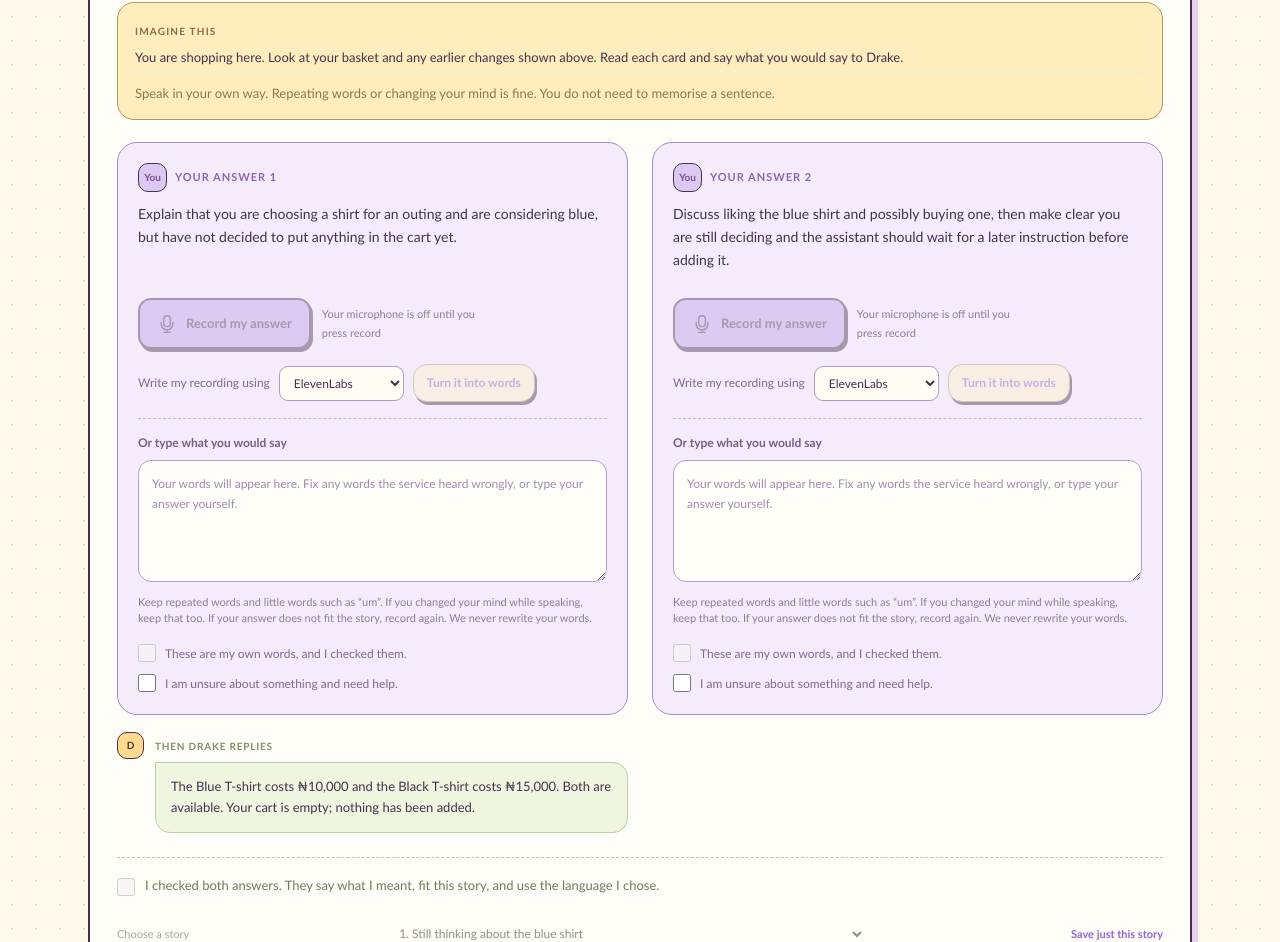
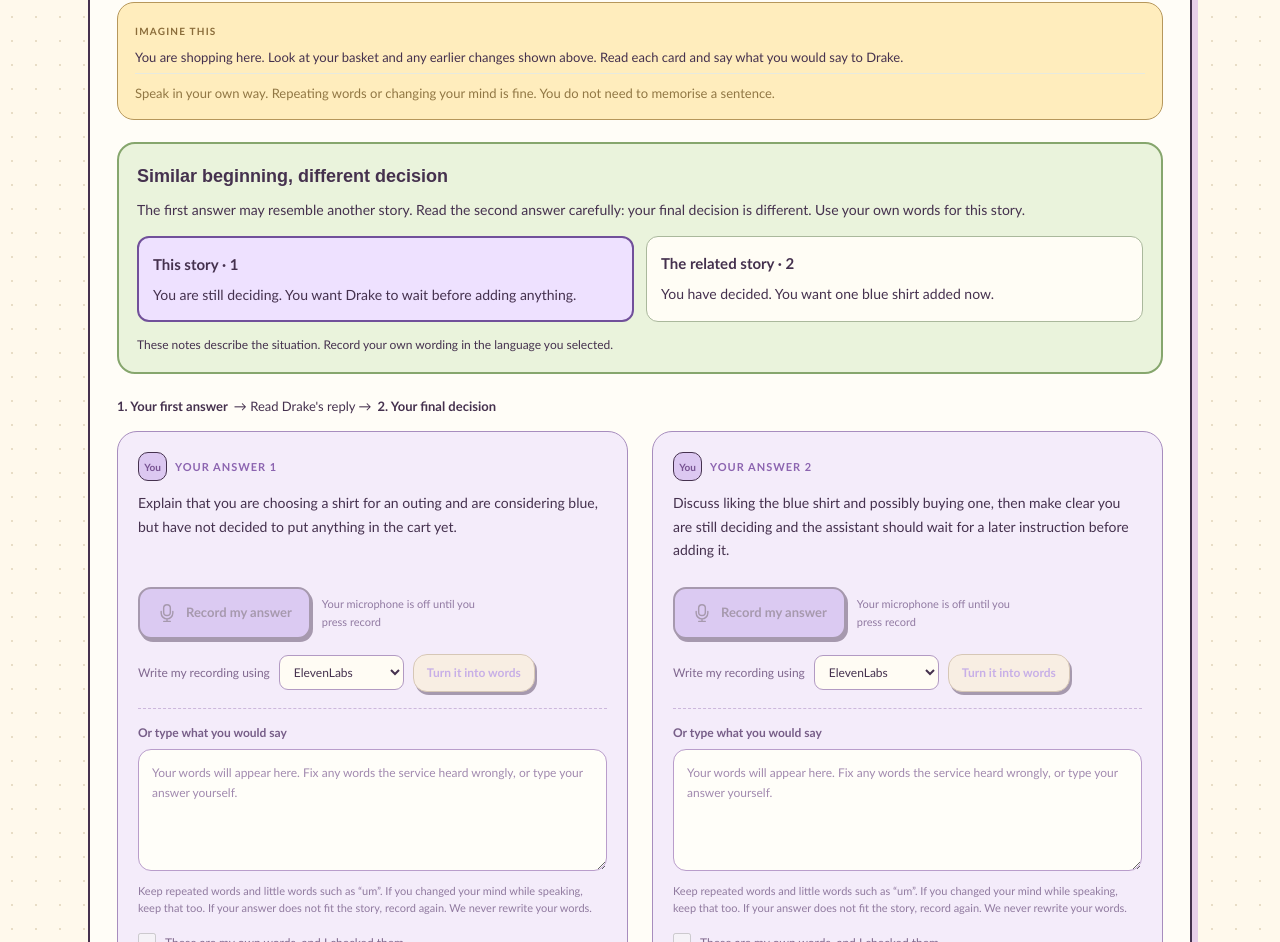
Before and after one commit to Ebukachuqz/ishop-voicetext-evaluation-collector-app, a Next.js app: page /activities in a window 1280 px wide. Shown: the part 811-1753 px from the top of the page. Built offline with nearby package versions, Linux system fonts and the light colour scheme.

Commit message:
Clarify differences between paired collection stories

```diff
--- a/app/responsive.css
+++ b/app/responsive.css
@@ -1,4 +1,13 @@
 /* Shared sizing also covers browser-native audio controls. */
+.pair-guide { background: #eaf3dc; border: 2px solid #86a66d; border-radius: 18px; padding: 18px; margin: 0 0 22px; }
+.pair-guide h3 { font-size: 18px; margin: 0 0 8px; }
+.pair-guide > p { font-size: 14px; line-height: 1.6; }
+.pair-guide-cards { display: grid; grid-template-columns: repeat(2, minmax(0, 1fr)); gap: 12px; margin: 14px 0; }
+.pair-guide-cards section { border: 1px solid #aab89c; border-radius: 12px; padding: 14px; background: #fffdf5; }
+.pair-guide-cards .pair-guide-current { border: 2px solid #71509a; background: #eee1ff; }
+.pair-guide-cards p { font-size: 14px; line-height: 1.6; margin-top: 7px; }
+.pair-guide small { display: block; font-size: 12px; }
+.answer-reading-order { display: flex; flex-wrap: wrap; gap: 6px; margin-bottom: 14px; font-size: 13px; }
 .app-shell, .app-shell main, .studio-navbar > *, .top-actions,
 .story-workspace, .dialogue-column, .shopper-turn, .filler-field { min-width: 0; }
 .app-shell audio { display: block; width: 100%; min-width: 0; max-width: 100%; margin-top: 12px; }
@@ -18,6 +27,8 @@
 .filler-card label.verification input { flex-shrink: 0; margin-top: 4px; }
 
 @media (max-width: 740px) {
+  .pair-guide-cards { grid-template-columns: 1fr; }
+  .pair-guide { padding: 14px; }
   .studio-navbar { position: static; padding-top: max(12px, env(safe-area-inset-top)); }
   .studio-navbar > .button { grid-column: 1 / -1; width: 100%; }
   .studio-navbar .brand { flex-wrap: wrap; overflow-wrap: anywhere; }
--- a/components/Collector.tsx
+++ b/components/Collector.tsx
@@ -4,6 +4,7 @@ import { useEffect, useRef, useState } from "react";
 import { useRouter } from "next/navigation";
 import { syncCloud } from "@/lib/cloud";
 import ShoppingUpdates from "./ShoppingUpdates";
+import PairGuide from "./PairGuide";
 import { checkedAnswers, friendlyTranscriptionError, languageNames } from "@/lib/presentation";
 import { downloadBlob, exportCollection, importCollection } from "@/lib/export";
 import ProductArt from "./ProductArt";
@@ -311,6 +312,8 @@ export default function Collector({screen = "welcome"}: {screen?: "welcome" | "a
   return <div className="app-shell activity-screen">{header}<main id="main" className="activity-main">{notices}{!validParticipant && <div className="notice"><span>Choose a nickname before you begin.</span><button className="text-button" onClick={() => navigate("/")}>Go to the welcome page</button></div>}
     <aside className="shop-panel shop-strip"><div className="shop-strip-heading"><span className="shop-logo">Little Talk Shop<span>✿</span></span><p>Pretend you are shopping here. Nothing you say will place a real order.</p></div><div className="product-grid">{packet.catalogue.map(product => <article className="product-card" key={product.product_id}><div className={`product-image ${product.color}`}><ProductArt name={product.name} color={product.color}/></div><div className="product-info"><h3>{product.name}</h3><strong>{money(product.price_ngn)}</strong></div></article>)}</div><div className="shop-statebar"><section className="cart-card"><div className="section-heading"><h3><Icon name="bag"/>Your basket in this story</h3><span className="count-badge">{cart.reduce((total, [,qty]) => total + qty, 0)}</span></div>{cart.length ? cart.map(([productId, qty]) => {const item = packet.catalogue.find(p => p.product_id === productId); return <div className="cart-line" key={productId}><span>{qty} × {item?.name ?? "shirt"}</span><strong>{money((item?.price_ngn ?? 0) * qty)}</strong></div>;}) : <p className="empty-cart">Your basket is empty.</p>}<small className="context-note">This is the basket for the story below. Recording an answer does not change it.</small></section><ShoppingUpdates state={scenario.initial_state} catalogue={packet.catalogue}/></div></aside>
     <section className="conversation-panel story-workspace"><div className="scenario-top"><span className="pill purple">STORY {index + 1} OF 40</span><span className={`completion ${completed ? "done" : ""}`}>{completed ? "Story finished ✓" : languageLabels[language]}</span></div><h2>{scenario.title}</h2><nav className="language-tabs" aria-label="Choose how to speak">{(Object.keys(languageLabels) as Language[]).map(lang => <button key={lang} className={lang === language ? "active" : ""} onClick={() => changeLocation(index, lang)} disabled={!!recording || !!busy}>{languageLabels[lang]}{isComplete(records[collectionRecordKey(packet.schema_version, participant, scenario.id, lang)], scenario) && <Icon name="check" size={16}/>}</button>)}</nav><div className="brief"><span className="eyebrow">IMAGINE THIS</span><p>{scenario.setting[language]}</p><p className="brief-note">Speak in your own way. Repeating words or changing your mind is fine. You do not need to memorise a sentence.</p></div>
+      <PairGuide scenario={scenario} scenarios={packet.scenarios}/>
+      <div className="answer-reading-order"><strong>1. Your first answer</strong><span> → Read Drake's reply → </span><strong>2. Your final decision</strong></div>
       <div className="dialogue conversation-columns">{scenario.dialogue_slots.map((slot, slotIndex) => {
         if (slot.role !== "user") return null;
         const reply = scenario.dialogue_slots[slotIndex + 1];
--- /dev/null
+++ b/components/PairGuide.tsx
@@ -0,0 +1,19 @@
+import type { Scenario } from "@/lib/types";
+import { pairedStory, storyFocus } from "@/lib/pair-guidance";
+
+export default function PairGuide({ scenario, scenarios }: { scenario: Scenario; scenarios: Scenario[] }) {
+  const other = pairedStory(scenario, scenarios);
+  if (!other || !storyFocus[scenario.id]) return null;
+  const stateComparison = scenario.context_group === "FB17";
+  return <aside className="pair-guide" aria-label="What makes this story different">
+    <h3>{stateComparison ? "Same question, different basket" : "Similar beginning, different decision"}</h3>
+    <p>{stateComparison
+      ? "These two stories intentionally use the same questions. Look carefully at the basket and earlier changes above; you do not need to invent different wording."
+      : "The first answer may resemble another story. Read the second answer carefully: your final decision is different. Use your own words for this story."}</p>
+    <div className="pair-guide-cards">
+      <section className="pair-guide-current"><strong>This story · {Number(scenario.id.slice(1))}</strong><p>{storyFocus[scenario.id]}</p></section>
+      <section><strong>The related story · {Number(other.id.slice(1))}</strong><p>{storyFocus[other.id]}</p></section>
+    </div>
+    <small>These notes describe the situation. Record your own wording in the language you selected.</small>
+  </aside>;
+}
--- /dev/null
+++ b/lib/pair-guidance.ts
@@ -0,0 +1,49 @@
+import type { Scenario } from "./types";
+
+// Situation summaries for contributors; these are not sentences to record.
+export const storyFocus: Record<string, string> = {
+  F01: "You are still deciding. You want Drake to wait before adding anything.",
+  F02: "You have decided. You want one blue shirt added now.",
+  F03: "You only want to know whether any shirt costs below ₦8,000.",
+  F04: "You only want to know whether any shirt costs below ₦12,000.",
+  F05: "You want one blue shirt added only if it costs below ₦8,000.",
+  F06: "You want one blue shirt added only if it costs below ₦12,000.",
+  F07: "You change your colour choice, then settle on one black shirt to add now.",
+  F08: "You change your colour choice, then decide to wait. Nothing should be added yet.",
+  F09: "You already have one blue shirt. You want one extra, making two altogether.",
+  F10: "You already have one blue shirt. You only want to check the earlier addition, without ordering another.",
+  F11: "There are three blue shirts in your basket. You want two altogether.",
+  F12: "There are three blue shirts in your basket. You want two extra, making five altogether.",
+  F13: "You only want the price of two blue shirts. Keep the three already in your basket.",
+  F14: "You have finished comparing prices. You now want the basket reduced from three blue shirts to two.",
+  F15: "Drake is waiting for your decision about two blue shirts. You now agree to the addition.",
+  F16: "Drake is waiting for your decision about two blue shirts. You now reject the addition.",
+  F17: "Neither shirt has been added. Cancel blue and go ahead with one black shirt only.",
+  F18: "Neither shirt has been added. Cancel black and go ahead with one blue shirt only.",
+  F19: "You want two of one shirt, but you have not identified which shirt. Leave its colour unspecified.",
+  F20: "You realise your request is unclear, then identify black and ask for two black shirts.",
+  F21: "You begin with two blue shirts, then correct the final quantity to one.",
+  F22: "You begin with one blue shirt, then correct the final quantity to two.",
+  F23: "You no longer want the pending addition. Cancel it completely.",
+  F24: "You may still want the pending shirt later. Pause and wait for fresh permission.",
+  F25: "Your yes confirms which shirt you mean when asking its price. You are not approving an addition.",
+  F26: "Your yes approves Drake's offer to add one blue shirt now.",
+  F27: "You want Drake to explain the sentence in the product description.",
+  F28: "You now want the addition described in that sentence carried out as your own request.",
+  F29: "You are discussing a made-up example and only want an explanation.",
+  F30: "You have finished discussing the example. You now want one blue shirt added for real.",
+  F31: "You only want to check whether the earlier blue-shirt addition happened.",
+  F32: "The first blue shirt is already added. You now want another, making two altogether.",
+  F33: "The basket shows one blue shirt and a completed addition. Ask Drake to check the earlier addition.",
+  F34: "The basket is empty and has no completed addition, although Drake says it was added. Ask Drake to check.",
+  F35: "Choose one blue shirt to add now. The black shirt is still only under discussion.",
+  F36: "Choose one black shirt to add now. The blue shirt is still only under discussion.",
+  F37: "Cancel your own pending shirt and request one for your cousin, without choosing their shirt colour.",
+  F38: "Cancel your own pending blue shirt and choose one black shirt for your cousin instead.",
+  F39: "Remove one blue shirt. Leave two blue shirts and both black shirts in the basket.",
+  F40: "Only ask the price of two blue shirts. Keep all three blue shirts and both black shirts in the basket."
+};
+
+export function pairedStory(scenario: Scenario, scenarios: Scenario[]) {
+  return scenarios.find(other => other.id !== scenario.id && other.context_group === scenario.context_group);
+}
```
